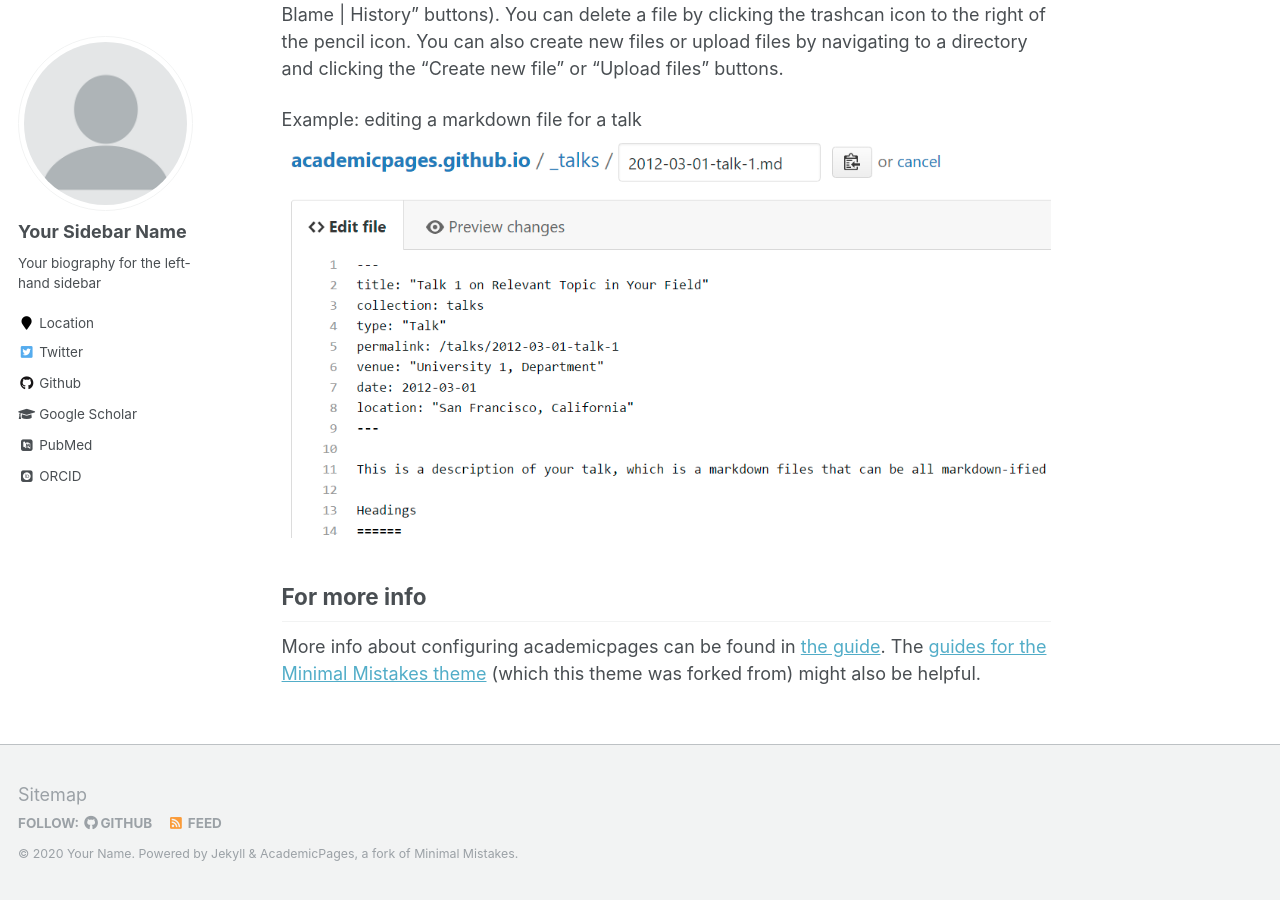
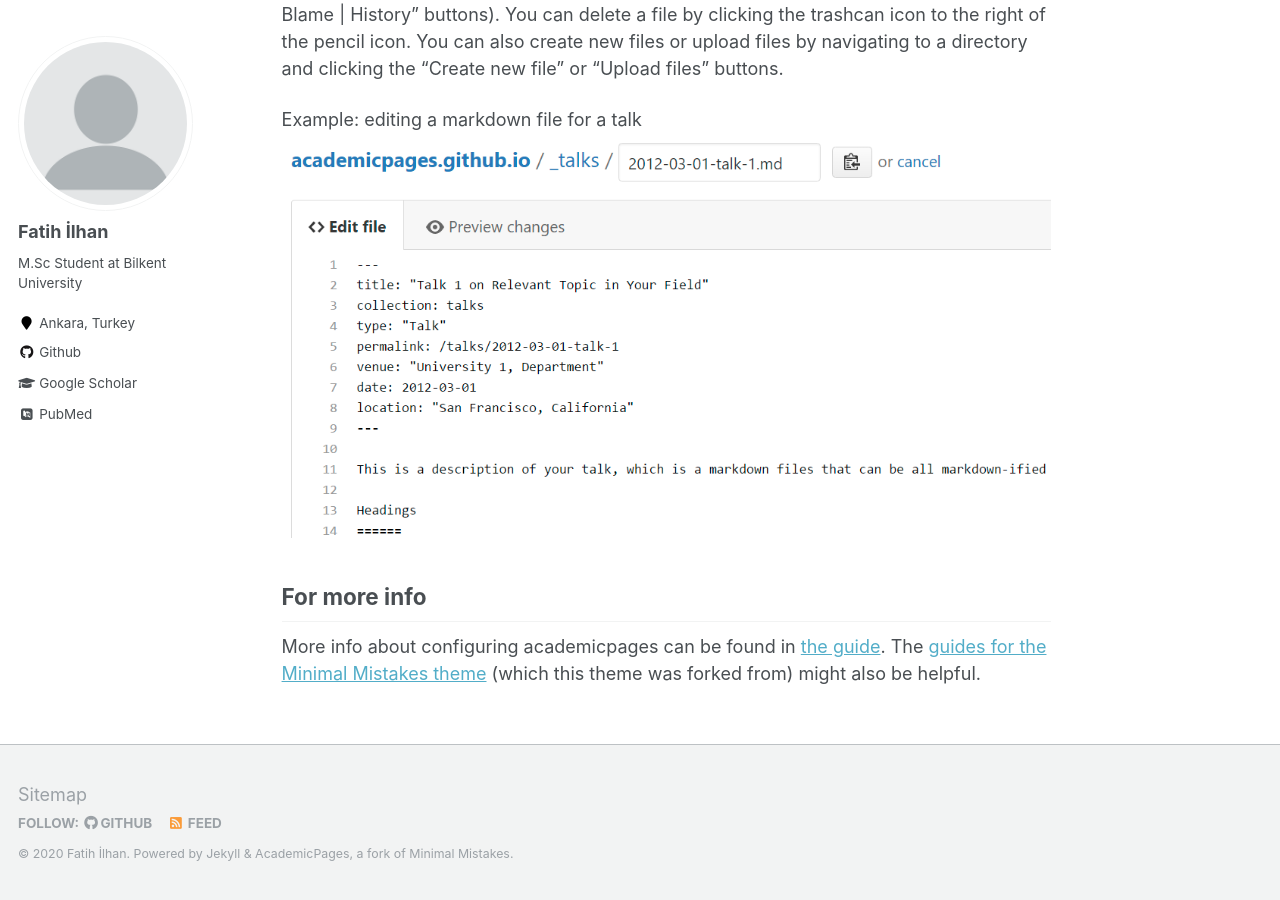
Before and after one commit to fatih-ilhan/fatih-ilhan.github.io, a Jekyll site: the page built from _pages/about.md, in a window 1280 px wide and 900 px high, scrolled down 2463 px. Built offline with Jekyll 4.4.1, drawn with Linux system fonts in a browser that asks for light colours; some web fonts are replaced; some of the changed text lies outside the part shown.

Commit message:
Update _config.yml

```diff
--- a/_config.yml
+++ b/_config.yml
@@ -7,13 +7,13 @@
 
 # Site Settings
 locale                   : "en-US"
-title                    : "Your Name / Site Title"
+title                    : "Fatih İlhan"
 title_separator          : "-"
-name                     : &name "Your Name"
-description              : &description "personal description"
+name                     : &name "Fatih İlhan"
+description              : &description
 url                      : https://fatih-ilhan.github.io # the base hostname & protocol for your site e.g. "https://mmistakes.github.io"
 baseurl                  : "" # the subpath of your site, e.g. "/blog"
-repository               : "academicpages/academicpages.github.io"
+repository               : "fatih-ilhan.github.io"
 teaser                   :  # filename of teaser fallback teaser image placed in /images/, .e.g. "500x300.png"
 breadcrumbs              : false # true, false (default)
 words_per_minute         : 160
@@ -80,10 +80,10 @@
 
 # Site Author
 author:
-  name             : "Your Sidebar Name"
+  name             : "Fatih İlhan"
   avatar           : "profile.png"
-  bio              : "Your biography for the left-hand sidebar"
-  location         : "Location"
+  bio              : "M.Sc Student at Bilkent University"
+  location         : "Ankara, Turkey"
   employer         :
   pubmed           : "https://www.ncbi.nlm.nih.gov/pubmed/?term=john+snow"
   googlescholar    : "http://yourfullgooglescholarurl.com"
@@ -96,20 +96,20 @@
   flickr           :
   facebook         :
   foursquare       :
-  github           : "academicpages"
+  github           : "fatih-ilhan"
   google_plus      :
   keybase          :
   instagram        :
   impactstory      : #"https://profiles.impactstory.org/u/xxxx-xxxx-xxxx-xxxx"
   lastfm           :
   linkedin         :
-  orcid            : "http://orcid.org/yourorcidurl"
+  orcid            :
   pinterest        :
   soundcloud       :
   stackoverflow    : # http://stackoverflow.com/users/123456/username
   steam            :
   tumblr           :
-  twitter          : "replacethistwitterhandle"
+  twitter          :
   vine             :
   weibo            :
   xing             :
```
